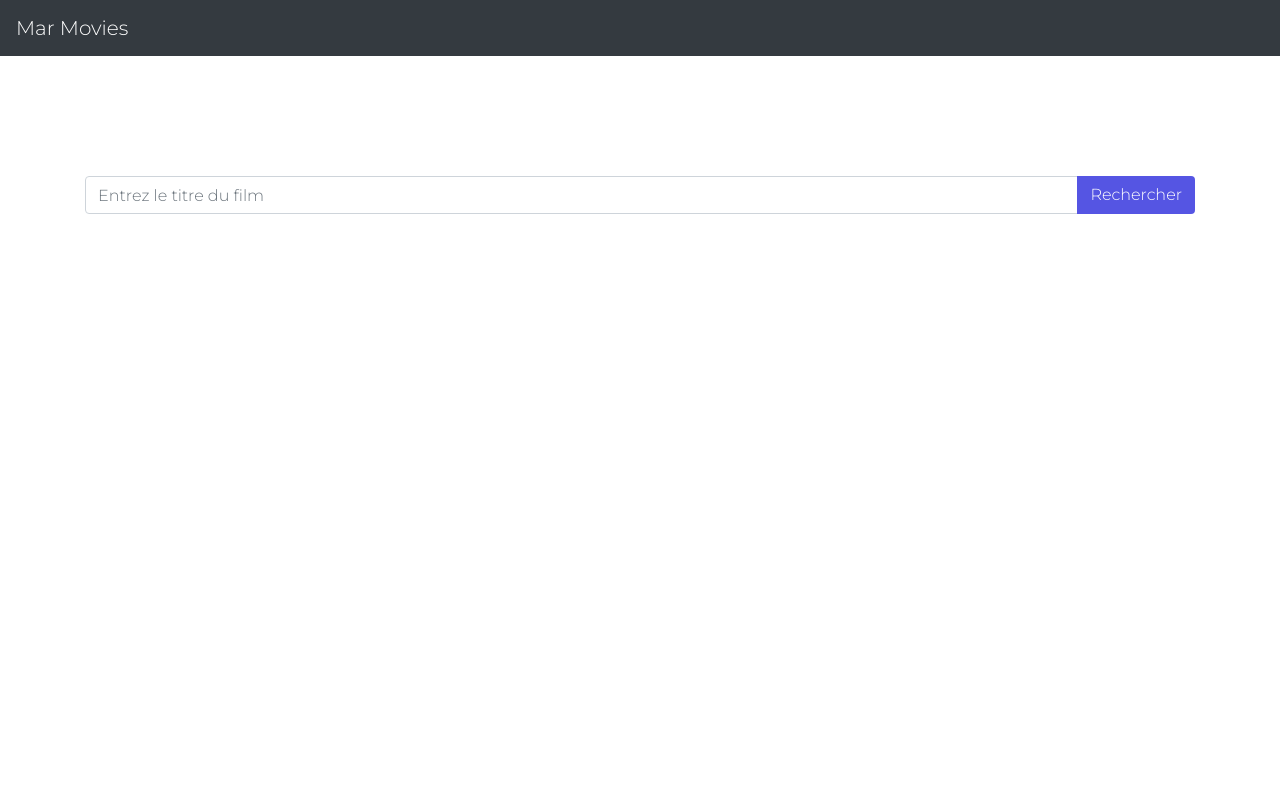
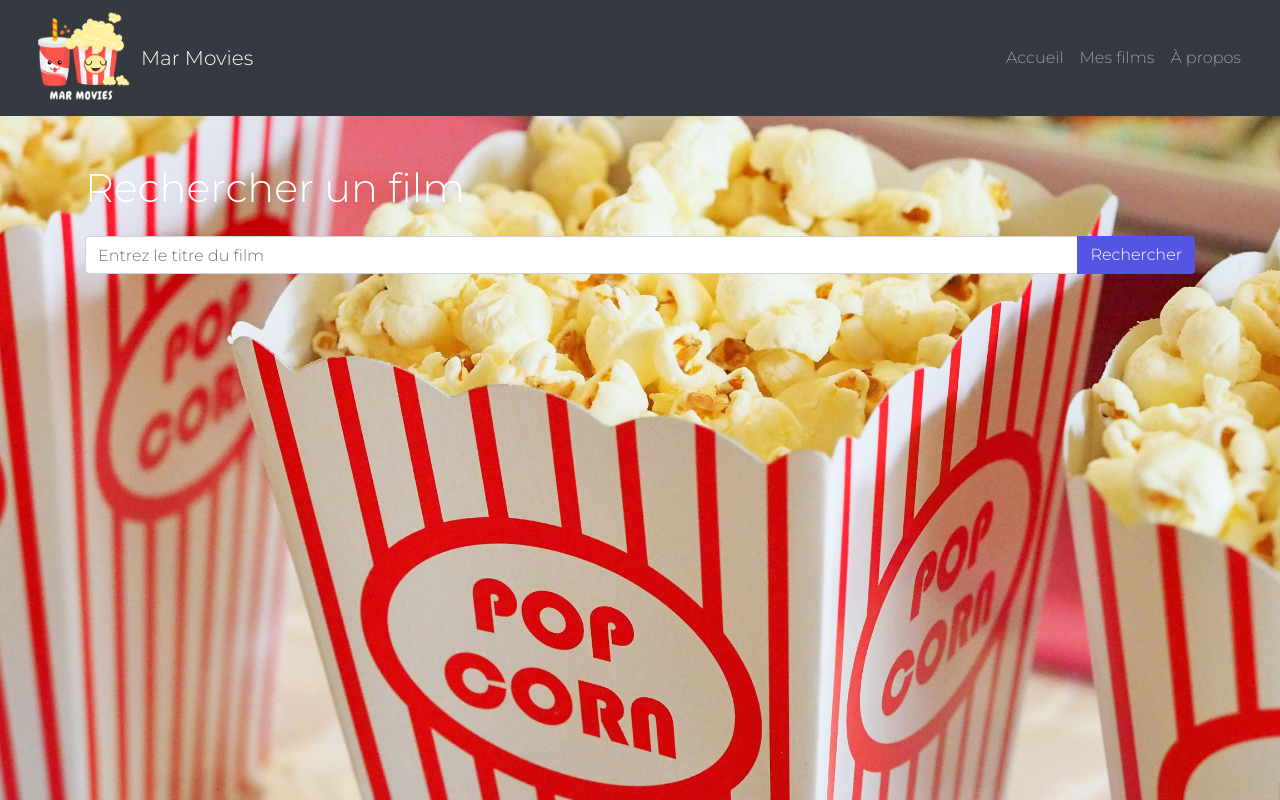
Before and after one commit to Beth1403/MarMovies, a PHP site: page / in a window 1280 px wide. Run offline with PHP 8.4, Linux system fonts and the light colour scheme.

Commit message:
Ajout du background conditionnel, finalisation des styles, ajout d'un menu de navigation et d'un logo

```diff
--- a/css/main.css
+++ b/css/main.css
@@ -1,31 +1,40 @@
 body {
     font-family: 'Montserrat', sans-serif;
-}
+    color: black;
 
-body {
     margin: 0;
     padding: 0;
     overflow: hidden;
+
+    background-image: url('');
+    background-repeat: no-repeat;
+    background-size: cover;
+    height: 100vh;
+    width: 100%;
+
 }
 
-#trailerBackground {
-    position: fixed;
-    top: 0;
-    left: 0;
-    width: 100%;
-    height: 100%;
-    z-index: -1;
-
-}
-iframe{
-    opacity: 0.5;}
-
-#trailerIframe {
-    width: 100%;
-    height: 100%;
+.logo-wrapper {
+    display: flex;
+    align-items: center;
 }
 
-h1.mb-4, h2{
+.logo {
+    width: 100px; /* Définissez la largeur souhaitée ici */
+    height: auto; /* Laissez la hauteur ajustée automatiquement pour conserver les proportions */
+    margin-right: 10px; /* Espacement entre le logo et le texte */
+}
+
+
+.carousel-item .card {
+    background-color: rgba(255, 255, 255, 0.8);
+    padding: 20px;
+    color: black;
+}
+
+
+h1.mb-4,
+h2 {
     color: white;
 }
 
@@ -39,12 +48,27 @@ h1.mb-4, h2{
 .carousel-item img {
     max-height: 400px;
     width: auto;
+    height: 100%;
     margin: 0 auto;
 }
+.carousel-control-prev,
+.carousel-control-next {
+    top: unset;
+    bottom: 25px;
 
-a.carousel-control-prev,
-a.carousel-control-next {
-    color: red; /* Change the arrow color */
-    font-size: 30px; /* Change the arrow size */
-    /* Add any additional styles you want */
 }
+.carousel-control-prev-icon,
+.carousel-control-next-icon {
+    /* Add your custom styles here */
+
+    width: 40px;
+    /* Adjust the width as needed */
+    height: 40px;
+    /* Adjust the height as needed */
+    background-color: #343a40;
+    /* Change the background color */
+    border-radius: 50%;
+    padding: 10px;
+    opacity: 0.9;
+    /* To create circular icons, adjust the radius as needed */
+}
--- a/index.php
+++ b/index.php
@@ -29,23 +29,20 @@ function getMovieCredits($movieId)
     return callTMDBAPI('movie/' . $movieId . '/credits');
 }
 
-// Fonction pour obtenir le trailer d'un film
-function getMovieTrailerURL($movieId)
+// Fonction pour obtenir le poster d'un film
+function getMoviePosterURL($movieId)
 {
-    $videos = callTMDBAPI('movie/' . $movieId . '/videos');
-    $trailerUrl = null;
+    $movieDetails = callTMDBAPI('movie/' . $movieId);
 
-    if (isset($videos['results']) && is_array($videos['results'])) {
-        foreach ($videos['results'] as $video) {
-            if ($video['type'] === 'Trailer') {
-                $trailerUrl = 'https://www.youtube.com/embed/' . $video['key'];
-                break;
-            }
-        }
+    $posterUrl = null;
+
+    if (isset($movieDetails['poster_path'])) {
+        $posterUrl = 'https://image.tmdb.org/t/p/w500/' . $movieDetails['poster_path'];
     }
 
-    return $trailerUrl;
+    return $posterUrl;
 }
+
 
 // Recherche de films
 if (isset($_GET['query'])) {
@@ -65,17 +62,26 @@ if (isset($_GET['query'])) {
         }
     } else {
         $errorMessage = "Aucun résultat trouvé pour la recherche : " . urldecode($query);
+
     }
+} else {
+        // Code pour afficher un fond d'écran générique lorsqu'aucune recherche n'est effectuée
+        $backgroundImage = '/MarMovies/img/cinema.jpg';
     }
+
+
+
+
 // <!-- header -->
 $data = array("headerTitle" => "Mar Movies");
 include("templates/header.php");
 ?>
 
-     <!-- Trailer en background -->
-     <div id="trailerBackground">
-        <iframe id="trailerIframe" src="" frameborder="0" allowfullscreen loop style="position: absolute; top: 0; left: 0;"></iframe>
-    </div>
+<!-- Background image : poster du premier film trouvé ou photo cinéma vide si aucune recherche n'est faite -->
+<body style="background-image: url('<?php echo (isset($movies) && count($movies) > 0) ? getMoviePosterURL($movies[0]['id']) : $backgroundImage; ?>'); background-position: center; background-color: rgba(0, 0, 0, 0.4);">
+
+
+
 
 <div class="container mt-5">
 
@@ -95,19 +101,17 @@ include("templates/header.php");
             </form>
 
             <!-- Carrousel -->
-                <div id="movieCarousel" class="carousel slide">
+            <div id="movieCarousel" class="carousel slide carousel-fade" data-interval="false">
                     <div class="carousel-inner">
                         <?php if (isset($movies)) : ?>
                             <?php $carouselItemIndex = 0; ?>
                             <?php foreach ($movies as $index => $movie) : ?>
-                                <?php $trailerUrl = getMovieTrailerURL($movie['id']); ?>
-                                <?php $carouselItemClass = ($carouselItemIndex === 0) ? 'carousel-item active' : 'carousel-item'; ?>
-                                <div class="<?php echo $carouselItemClass; ?>">
+                                <div class="carousel-item <?php echo ($carouselItemIndex === 0) ? 'active' : ''; ?>">
                                     <div class="card mb-3">
                                         <div class="row no-gutters">
                                             <div class="col-md-4">
                                                 <?php
-                                                // poster disponible ?
+                                                // Poster available?
                                                 if (isset($movie['poster_path'])) {
                                                     $posterUrl = 'https://image.tmdb.org/t/p/w500' . $movie['poster_path'];
                                                 ?>
@@ -122,7 +126,7 @@ include("templates/header.php");
                                                     <p class="card-text">
                                                         <small class="text-muted">
                                                             <?php
-                                                            // Change le format de la date
+                                                            // Format date en français
                                                             $releaseDate = $movie['release_date'];
                                                             $formattedDate = date('d/m/Y', strtotime($releaseDate));
                                                             echo $formattedDate;
@@ -131,15 +135,15 @@ include("templates/header.php");
                                                     </p>
 
                                                     <?php
-                                                    // obtenir les movie credits
+                                                    // Obtenir les movie credits
                                                     $movieCredits = getMovieCredits($movie['id']);
 
-                                                    // trouver le réalisateur
+                                                    // Trouver le réalisateur
                                                     $director = null;
                                                     foreach ($movieCredits['crew'] as $crewMember) {
                                                         if ($crewMember['job'] == 'Director') {
                                                             $director = $crewMember['name'];
-                                                            break; // Stop la boucle lorsqu'il est trouvé
+                                                            break; // Stop la boucle quand le réal est trouvé
                                                         }
                                                     }
                                                     ?>
@@ -158,6 +162,8 @@ include("templates/header.php");
                             <?php endforeach; ?>
                         <?php endif; ?>
                     </div>
+
+                    <?php if (!empty($movies)) : ?>
                     <a class="carousel-control-prev" href="#movieCarousel" role="button" data-slide="prev">
                         <span class="carousel-control-prev-icon" aria-hidden="true"></span>
                         <span class="sr-only">Précédent</span>
@@ -166,6 +172,7 @@ include("templates/header.php");
                         <span class="carousel-control-next-icon" aria-hidden="true"></span>
                         <span class="sr-only">Suivant</span>
                     </a>
+                    <?php endif; ?>
                 </div>
 
                 <?php if (isset($errorMessage)) : ?>
@@ -175,5 +182,7 @@ include("templates/header.php");
         </div>
     </div>
 
+
+
 <!-- ... footer ... -->
 <?php include("templates/footer.php"); ?>
--- a/templates/header.php
+++ b/templates/header.php
@@ -21,14 +21,39 @@
 </head>
 
 <body>
-    <header>
-        <nav class="navbar navbar-expand-lg navbar-dark bg-dark">
-            <div class="containerNav">
+<header>
+        <nav class="navbar navbar-expand-lg navbar-dark bg-dark justify-content-between">
+            <div class="container-fluid">
 
+
+
+                <!-- Logo et nom du site -->
+                <img src="/MarMovies/img/logo.png" alt="" class="logo">
                 <a class="navbar-brand" href="./">
                     Mar Movies
                 </a>
 
+                 <!-- Bouton hamburger visible sur mobile et tablette -->
+                 <button class="navbar-toggler" type="button" data-toggle="collapse" data-target="#navbarNav"
+                    aria-controls="navbarNav" aria-expanded="false" aria-label="Toggle navigation">
+                    <span class="navbar-toggler-icon"></span>
+                </button>
+
+                <!-- Menu de navigation -->
+                <div class="collapse navbar-collapse" id="navbarNav">
+                    <ul class="navbar-nav ml-auto">
+                        <li class="nav-item">
+                            <a class="nav-link" href="#">Accueil</a>
+                        </li>
+                        <li class="nav-item">
+                            <a class="nav-link" href="#">Mes films</a>
+                        </li>
+                        <li class="nav-item">
+                            <a class="nav-link" href="#">À propos</a>
+                        </li>
+
+                    </ul>
+                </div>
             </div>
         </nav>
     </header>
```
Also changed, not shown: img/cinema.jpg (added), 1 other file. Lines whose indentation alone changed are shown as unchanged.
